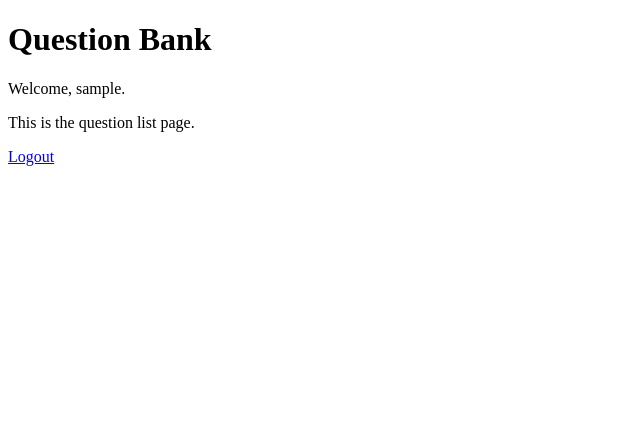
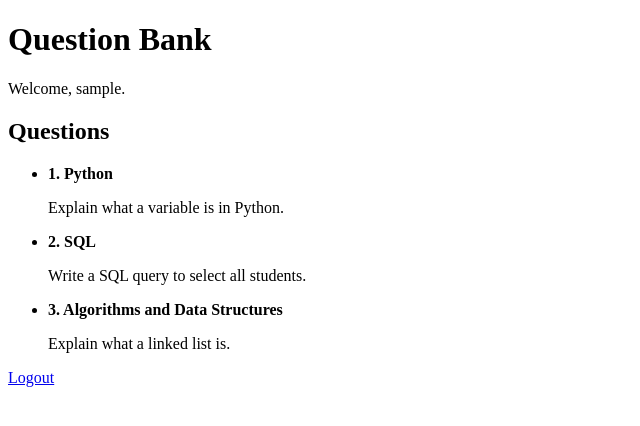
Before and after one commit to aqq40867-lang/exam-generation-platform, a Flask app: page /questions in a window 1280 px wide. Shown: the top 426 px of the page, without its empty margins (0-640 px from the left). Run offline with Flask 3, Linux system fonts and the light colour scheme; the visitor is signed in with stand-in values (Sample User, id 1).

Commit message:
question display

```diff
--- a/app.py
+++ b/app.py
@@ -7,6 +7,24 @@ USER = {
     "teacher1": "123456",
     "teacher2": "456789"
 }
+
+QUESTIONS = [
+    {
+        "id": 1,
+        "title": "Python",
+        "content": "Explain what a variable is in Python."
+    },
+    {
+        "id": 2,
+        "title": "SQL",
+        "content": "Write a SQL query to select all students."
+    },
+    {
+        "id": 3,
+        "title": "Algorithms and Data Structures",
+        "content": "Explain what a linked list is."
+    }
+]
 
 @app.route('/')
 def home():
@@ -22,7 +40,7 @@ def login():
         if username in USER and USER[username] == password:
             session['logged_in'] = True
             session['username'] = username
-            return redirect(url_for('question'))
+            return redirect(url_for('question_list'))
         else:
             error = 'Invalid Credentials. Please try again.'
 
@@ -32,7 +50,7 @@ def login():
 def question_list():
     if not session.get('logged_in'):
         return redirect(url_for('login'))
-    return render_template('question.html', username=session.get('username'))
+    return render_template('question.html', username=session.get('username'), questions=QUESTIONS)
 
 @app.route('/logout')
 def logout():
--- a/templates/question.html
+++ b/templates/question.html
@@ -1,14 +1,23 @@
 <!DOCTYPE html>
 <html>
 <head>
-<title>Question List</title>
+    <title>Question List</title>
 </head>
 <body>
     <h1>Question Bank</h1>
 
     <p>Welcome, {{ username }}.</p>
 
-    <p>This is the question list page.</p>
+    <h2>Questions</h2>
+
+    <ul>
+        {% for question in questions %}
+            <li>
+                <strong>{{ question.id }}. {{ question.title }}</strong>
+                <p>{{ question.content }}</p>
+            </li>
+        {% endfor %}
+    </ul>
 
     <a href="{{ url_for('logout') }}">Logout</a>
 </body>
```
Also changed, not shown: README.md.
